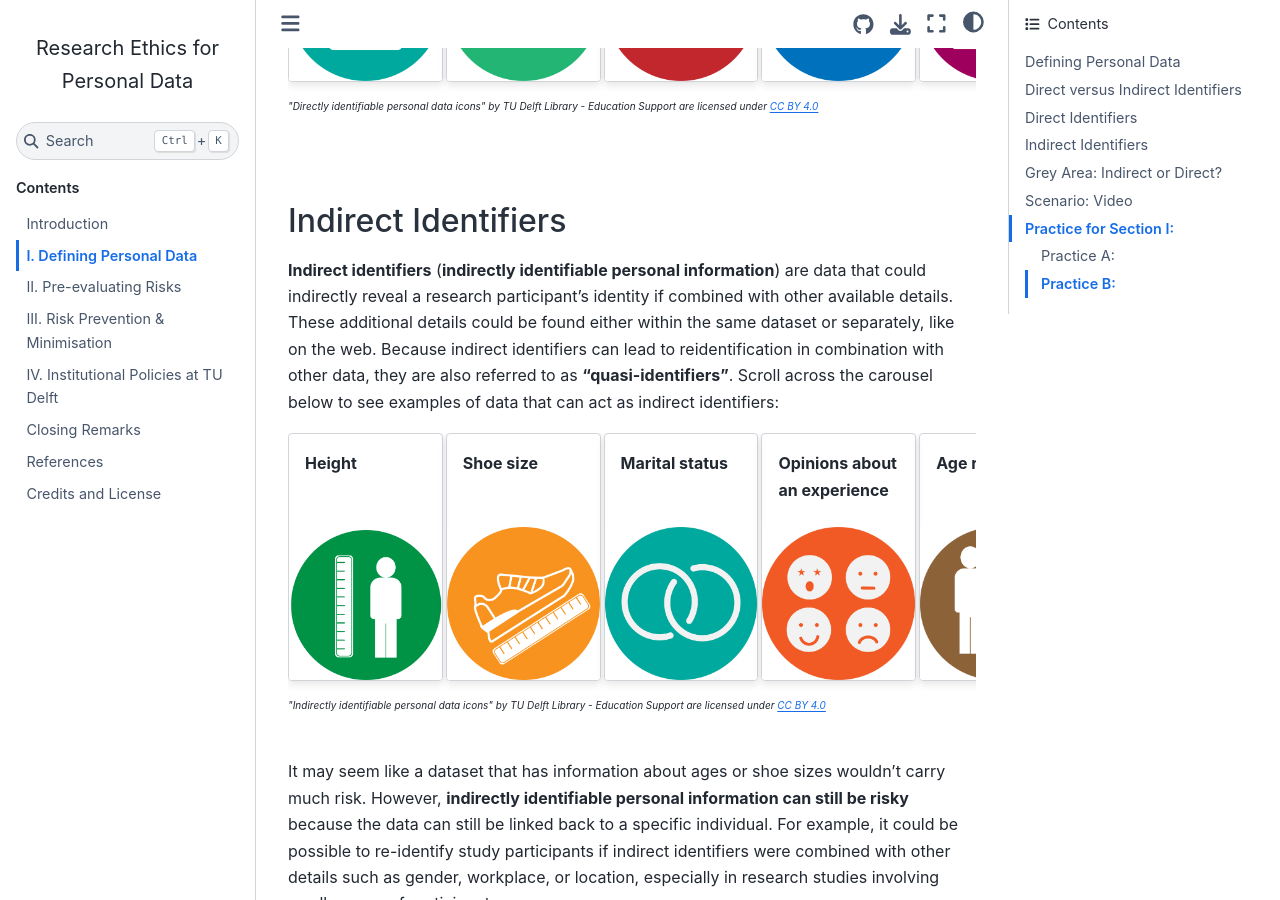
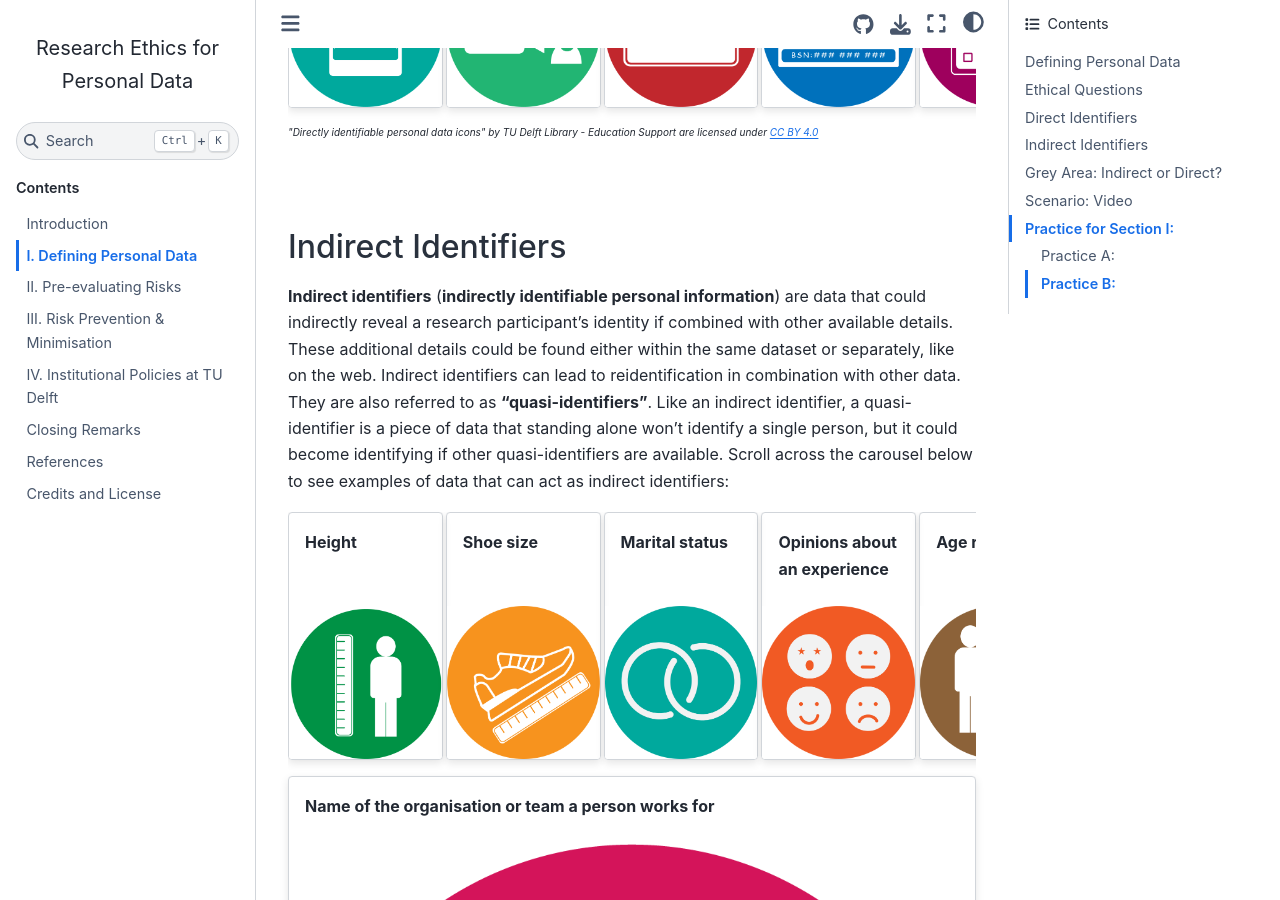
Before and after one commit to tu-delft-library/BSc_Research_Ethics_for_Personal_Data, a Jupyter Book: the page built from book/defining_personal_data.md, in a window 1280 px wide and 900 px high, scrolled down 2328 px. Built offline with Jupyter Book 1.0.4 settings and Sphinx 7.4.7 and the Sphinx Book theme 1.1.4, drawn with Linux system fonts in a browser that asks for light colours; comment, search, counter and statistics services are not loaded; some of the changed text lies outside the part shown.

Commit message:
Update defining_personal_data.md

```diff
--- a/book/defining_personal_data.md
+++ b/book/defining_personal_data.md
@@ -17,6 +17,7 @@
 :margin: 4
 
 :::{card} An IP address
+(if it's associated with a person)
 :img-bottom: graphics/IP_address.png
 :::
 :::{card} A patient's heart rate
@@ -37,9 +38,9 @@
 These pieces of information are personal data because they can be **directly** or **indirectly** traced back to a single person. Keep in mind that supporting documents or administrative artefacts used to organise a study can also contain personal data. For example, a contact list with the emails of research participants is considered personal data, as are copies of forms that research participants sign to give their consent to participate in the study (informed consent forms).
 <br>
 
-## Direct versus Indirect Identifiers
+## Ethical Questions
 
-As a researcher, it is your legal and ethical imperative to protect the dignity, safety, and privacy of the people participating in your study. When you design your study, you need to start by asking yourself the following questions:
+As a researcher, it is your legal and ethical imperative to protect the personal data of the people participating in your study. When you design your study, you need to be very clear about what type(s) of personal data will be involved. Therefore, you must start by asking yourself the following questions:
 <br>
 
 :::{card} Question #1
@@ -59,7 +60,7 @@
 
 :::{card} Question #4
 :class-card: text-center
-Are the personal data **directly** or **indirectly identifiable**?
+Are the personal data <u>**directly**</u> or <u>**indirectly identifiable**</u>?
 (We'll define these terms next.)
 :::
 
@@ -97,7 +98,7 @@
 
 
 ## Indirect Identifiers
-**Indirect identifiers** (**indirectly identifiable personal information**) are data that could indirectly reveal a research participant's identity if combined with other available details. These additional details could be found either within the same dataset or separately, like on the web. Because indirect identifiers can lead to reidentification in combination with other data, they are also referred to as **"quasi-identifiers”**. Scroll across the carousel below to see examples of data that can act as indirect identifiers:
+**Indirect identifiers** (**indirectly identifiable personal information**) are data that could indirectly reveal a research participant's identity if combined with other available details. These additional details could be found either within the same dataset or separately, like on the web. Indirect identifiers can lead to reidentification in combination with other data. They are also referred to as **"quasi-identifiers”**. Like an indirect identifier, a quasi-identifier is a piece of data that standing alone won't identify a single person, but it could become identifying if other quasi-identifiers are available. Scroll across the carousel below to see examples of data that can act as indirect identifiers:
 
 ::::{card-carousel} 4
 
@@ -115,6 +116,9 @@
 :::
 :::{card}  Age ranges
 :img-bottom: graphics/Age_ranges.png
+::::
+:::{card}  Name of the organisation or team a person works for
+:img-bottom: graphics/organisational_icon.png
 ::::
 <p style="font-size: x-small;"><em>"Indirectly identifiable personal data icons" by TU Delft Library - Education Support are licensed under <a href="https://creativecommons.org/licenses/by/4.0/"target="_blank">CC BY 4.0</a></em></p>
 <br>
```
Also changed, not shown: other parts of book/defining_personal_data.md (+1 -1 lines).
